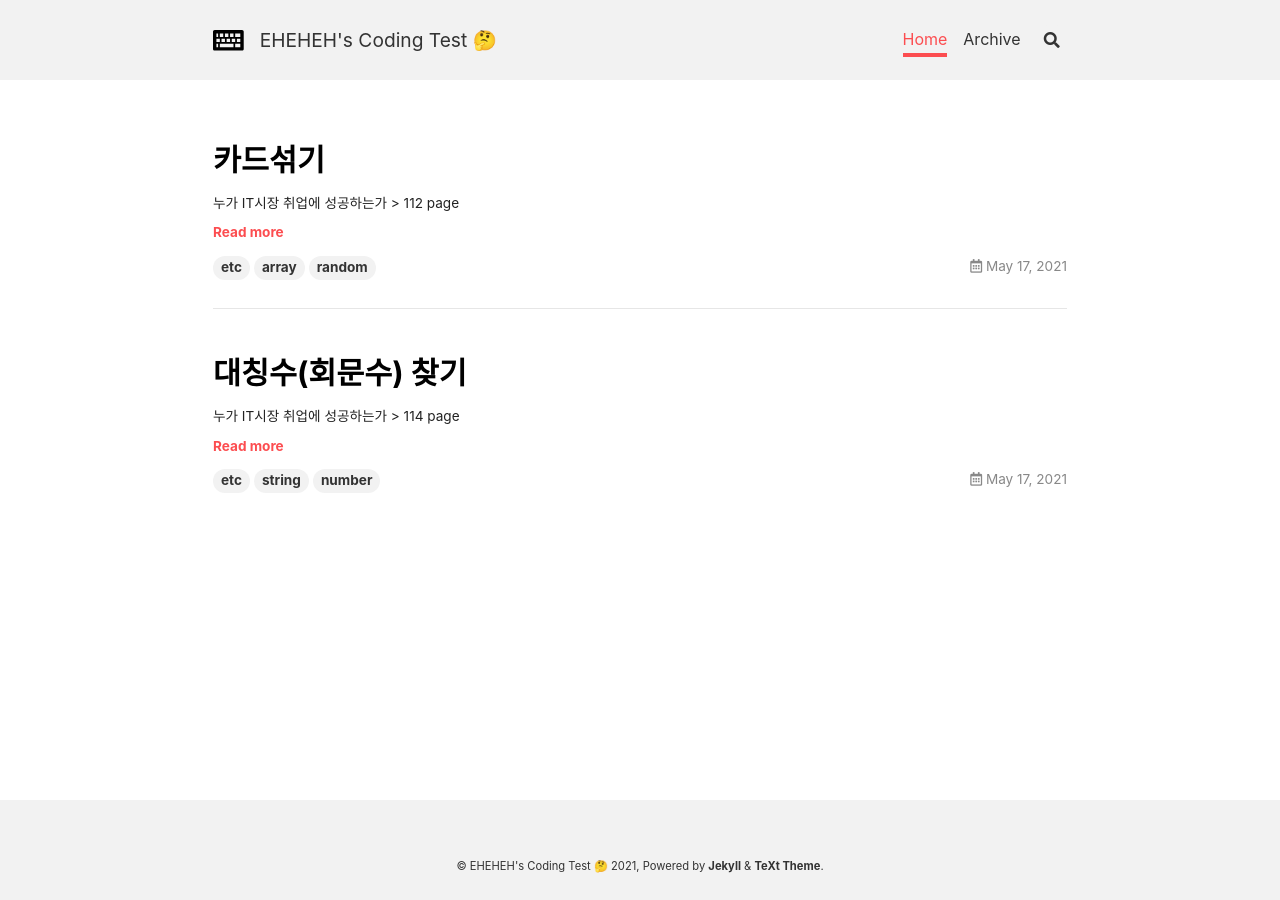
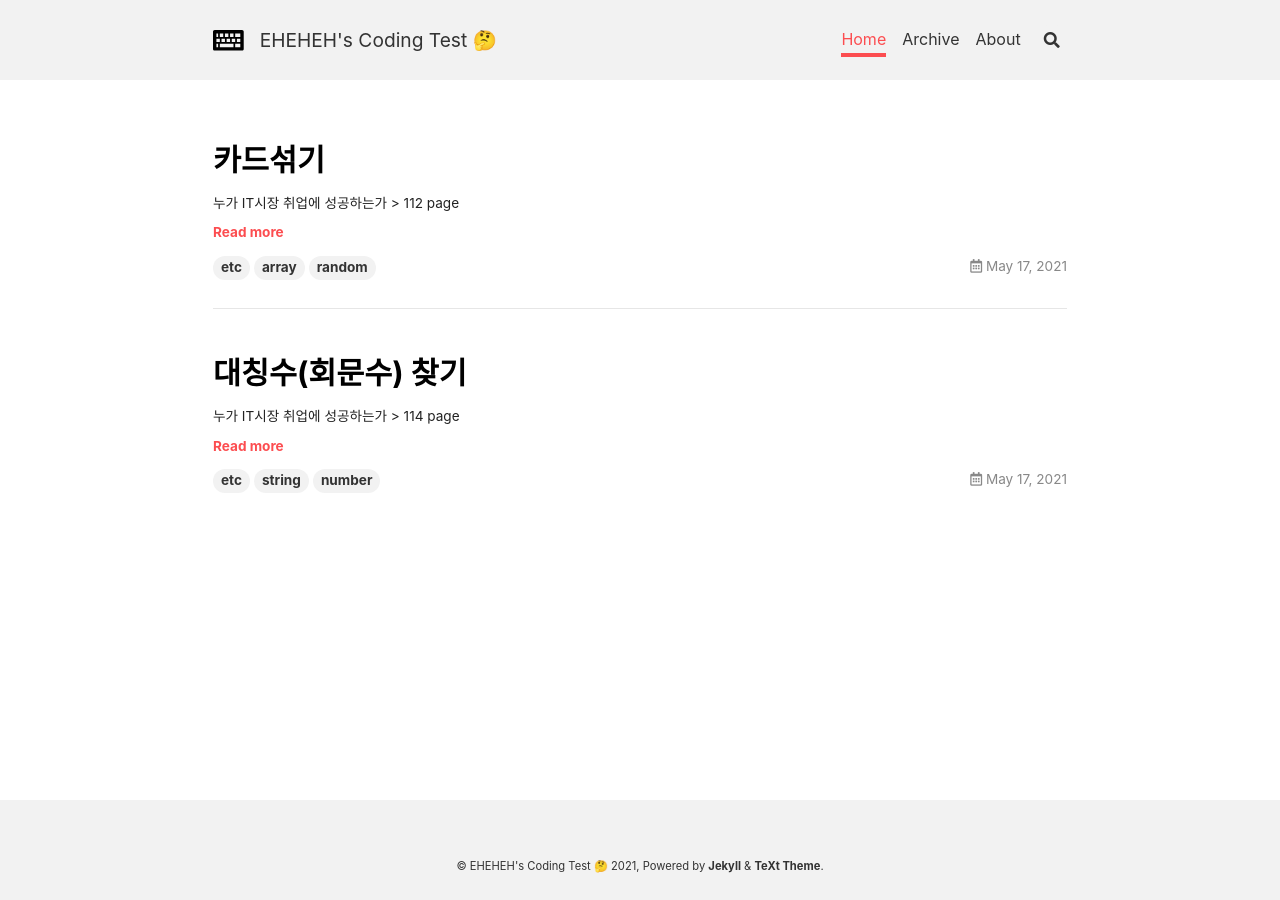
Before and after one commit to taetaetae/coding-test, a Jekyll site: the page built from index.html, in a window 1280 px wide. Built offline with Jekyll 4.4.1, drawn with Linux system fonts in a browser that asks for light colours; nearby versions of some CDN libraries; the list of posts is cut into pages by our own code.

Commit message:
Update navigation.yml

```diff
--- a/_data/navigation.yml
+++ b/_data/navigation.yml
@@ -7,3 +7,7 @@ header:
       ko:       Archive
       en:       Archive
     url:        /archive.html
+  - titles:
+      ko:       About
+      en:       About
+    url:        /about.html
```
